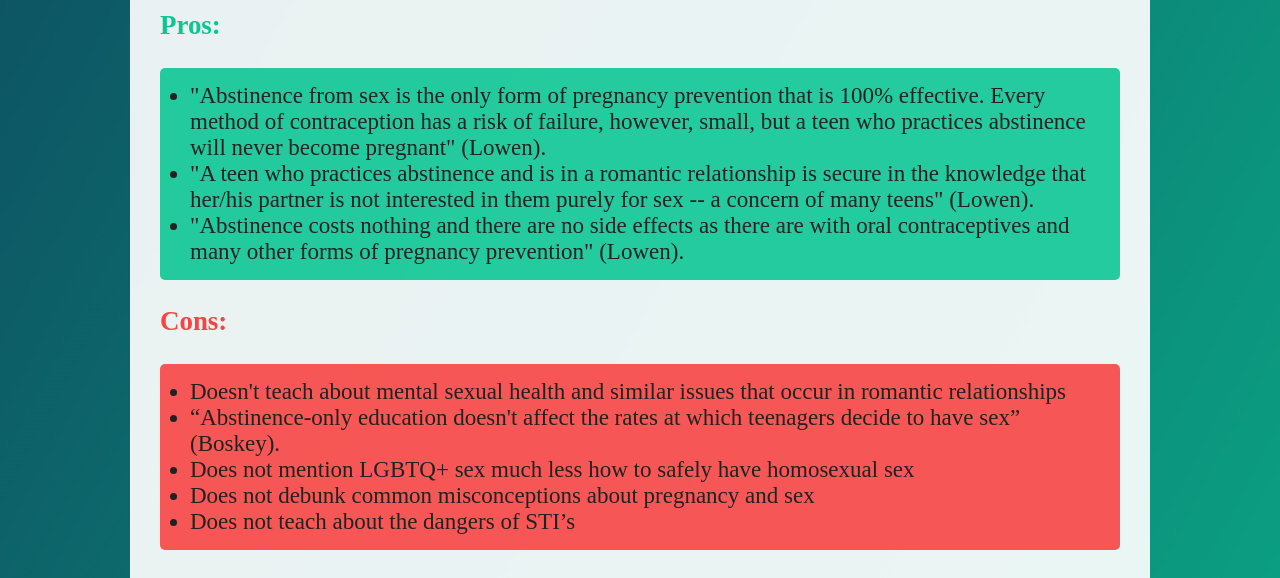
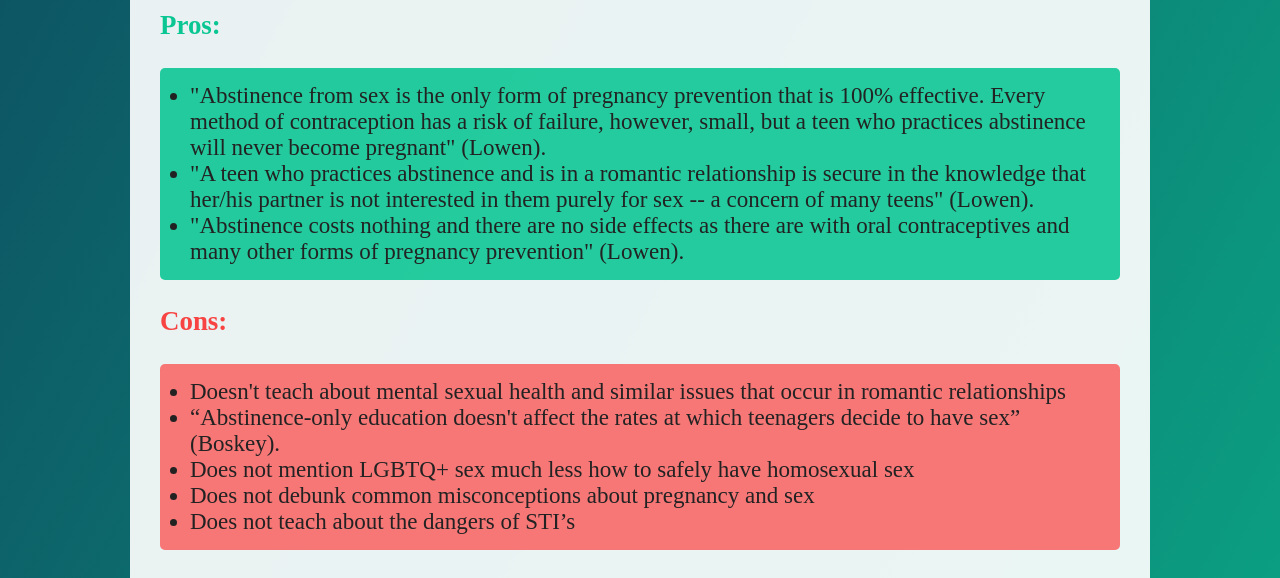
Before and after one commit to ClassPresentation/sex_education, a plain HTML site: page index.html in a window 1280 px wide. Shown: the part 202-780 px from the top of the page. Drawn offline with Linux system fonts and the light colour scheme.

Commit message:
color change

```diff
--- a/css/master.css
+++ b/css/master.css
@@ -19,7 +19,7 @@ body {
 }
 
 .con {
-  background-color: #F74342e2;
+  background-color: #F96767e2;
   padding: 15px;
   padding-left: 30px;
   border-radius: 5px;
```
